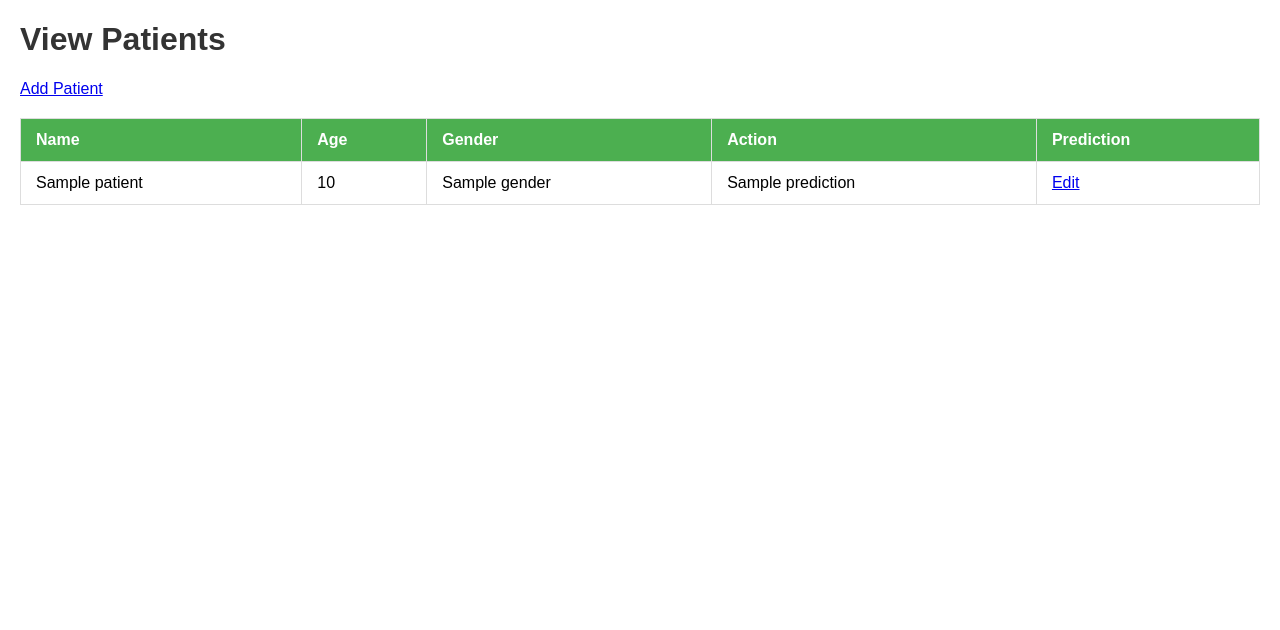
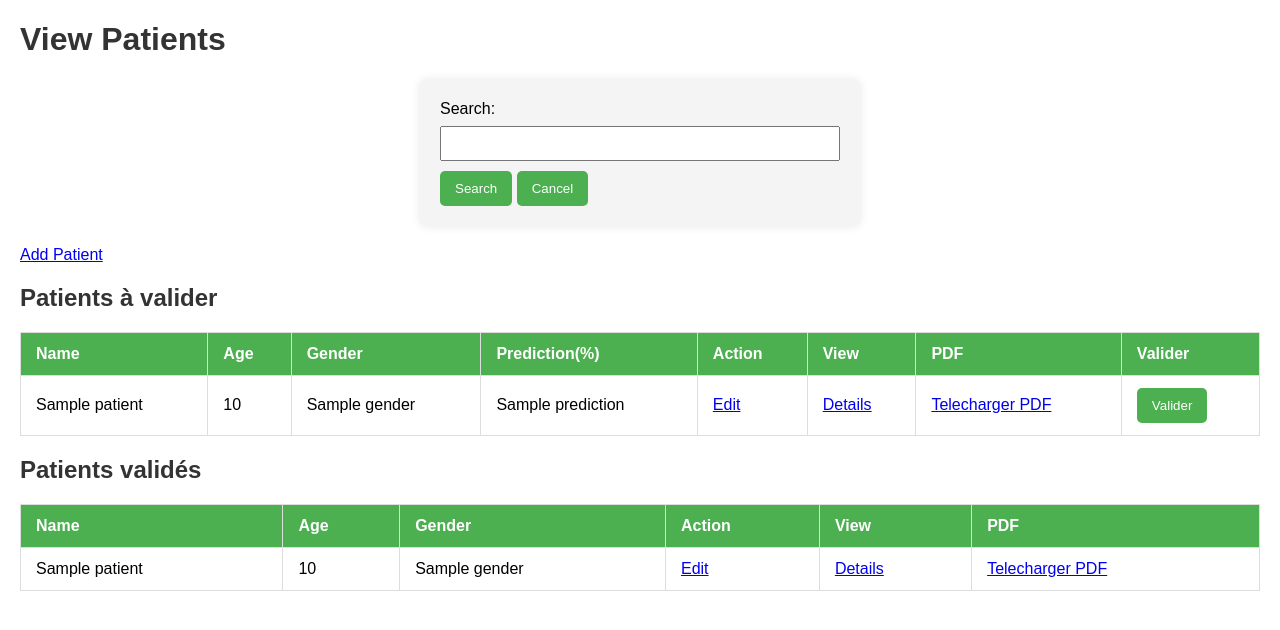
Before and after one commit to CyrilEnjalbert/b14_integration_brain_tumor, a FastAPI app: template templates/view_patients.html in a window 1280 px wide. Shown: the top 630 px of the page. Run offline with FastAPI, Linux system fonts and the light colour scheme; the template is opened without the code that fills it: most values are stand-ins (such as "Sample title", 1, 10 or a date in 2020).

Commit message:
front update view patients

```diff
--- a/app.py
+++ b/app.py
@@ -2,18 +2,19 @@ import uvicorn
 from fastapi import FastAPI, Request
 from fastapi.staticfiles import StaticFiles
 from fastapi.templating import Jinja2Templates
-from fastapi.responses import HTMLResponse, RedirectResponse, JSONResponse
+from fastapi.responses import HTMLResponse, RedirectResponse, JSONResponse, Response
 from pymongo import MongoClient
 from bson import ObjectId
 from pydantic import BaseModel
 from typing import Optional
 import requests
+from weasyprint import HTML
 
 
 app = FastAPI()
 
 # Connexion à la base de données MongoDB
-client = MongoClient("mongodb://root:example@localhost:27017/")
+client = MongoClient("mongodb://localhost:27017")
 db = client["braintumor"]  # Remplacez "your_database_name" par le nom de votre base de données MongoDB
 
 
@@ -39,7 +40,7 @@ class PatientViewModel(BaseModel):
     age: int
     gender: str
     id: str
-    prediction: Optional[str]
+    prediction: Optional[float]
 
 
 # Modèle Pydantic pour les prédictions (à adapter selon vos besoins)
@@ -88,7 +89,7 @@ async def add_patient_post(patient: PatientModel):
     # URL of the FastAPI endpoint
 
     # Send a POST request to the endpoint
-    requests.post( f"http://localhost:8000/predict")
+    requests.post("http://localhost:8000/predict")
     return JSONResponse(content={"redirect_url": "/view_patients"})
 
 
@@ -115,6 +116,52 @@ async def edit_patient_post(patient_id: str, patient: PatientUpdateModel):
     db.patients.update_one({"_id": ObjectId(patient_id)}, {"$set": patient.model_dump()})
     return RedirectResponse(url="/view_patients")
 
+# --------------------------------------------
+
+
+@app.get("/download_pdf_predict")
+async def download_pdf_predict():
+    # Créer le HTML avec les données des patients
+    html_content = """
+    <html>
+    <head><title>Predictions PDF</title></head>
+    <body>
+        <h1>Predictions PDF</h1>
+        <table border="1">
+            <thead>
+                <tr>
+                    <th></th>
+                    <th>Age</th>
+                    <th>Gender</th>
+                    <th>Prediction</th>
+                </tr>
+            </thead>
+            <tbody>
+                <tr>
+                    <td>John Doe</td>
+                    <td>30</td>
+                    <td>Male</td>
+                    <td>0.75</td>
+                </tr>
+                <tr>
+                    <td>Jane Doe</td>
+                    <td>25</td>
+                    <td>Female</td>
+                    <td>0.80</td>
+                </tr>
+            </tbody>
+        </table>
+    </body>
+    </html>
+    """
+
+    # Générer le PDF à partir du HTML
+    pdf_bytes = HTML(string=html_content).write_pdf()
+
+    # Renvoyer le PDF comme une réponse HTTP
+    response = Response(content=pdf_bytes, media_type='application/pdf')
+    response.headers['Content-Disposition'] = 'attachment; filename="predictions_tumor.pdf"'
+    return response
 
 if __name__ == '__main__':
     import uvicorn
--- a/model_api/main.py
+++ b/model_api/main.py
@@ -22,7 +22,7 @@ logged_model = 'runs:/2643540303a44773955ae0cd8d441403/models'
 loaded_model = mlflow.pyfunc.load_model(logged_model)
 
 # Connexion à la base de données MongoDB
-client = MongoClient("mongodb://root:example@localhost:27017/")
+client = MongoClient("mongodb://localhost:27017")
 db = client["braintumor"]
 
 # Pydantic Model for Patient Data
--- a/templates/edit_patient.html
+++ b/templates/edit_patient.html
@@ -27,6 +27,9 @@
         <option value="female" {{ "selected" if patient.gender == "female" else "" }}>Female</option>
     </select>
     <br>
+
+    <label for="image">Image</label>
+        <input type="file" id="image" name="image" accept="image/*" required>
 
     <!-- Ajouter un champ caché pour stocker l'ID du patient -->
     <input type="hidden" id="patientId" name="patientId" value="{{ patient_id }}">
--- a/templates/view_patients.html
+++ b/templates/view_patients.html
@@ -12,16 +12,29 @@
 <body>
     <h1>View Patients</h1>
 
+    <!-- Formulaire de recherche -->
+    <form id="searchForm" method="GET" action="/search_patients">
+        <label for="searchInput">Search:</label>
+        <input type="text" id="searchInput" name="search">
+        <button type="submit">Search</button>
+        <button type="button" id="searchAllButton">Cancel</button>
+    </form>
+
     <a href="{{ url_for('add_patient') }}">Add Patient</a>
 
+    <!-- Tableau des patients invalidés-->
+    <h2>Patients à valider</h2>
     <table border="1">
         <thead>
             <tr>
                 <th>Name</th>
                 <th>Age</th>
                 <th>Gender</th>
+                <th>Prediction(%)</th>
                 <th>Action</th>
-                <th>Prediction</th>
+                <th>View</th>
+                <th>PDF</th>
+                <th>Valider</th>
             </tr>
         </thead>
         <tbody>
@@ -31,12 +44,64 @@
                     <td>{{ patient.age }}</td>
                     <td>{{ patient.gender }}</td>
                     <td>{{ patient.prediction }}</td>
+
                     <td>
                         <a href="{{ url_for('edit_patient', patient_id=patient.id) }}">Edit</a>
                     </td>
+                    <td><a href="{{ url_for('edit_patient', patient_id=patient.id) }}">Details</a></td>
+
+                    <td><a href="{{ url_for('download_pdf_predict') }}">Telecharger PDF</a></td>
+                    <td><button onclick="confirmValider('{{ patient.id }}')">Valider</button></td>
                 </tr>
             {% endfor %}
         </tbody>
     </table>
+
+    <!-- Tableau des patients validés -->
+    <h2>Patients validés</h2>
+    <table border="1">
+        <thead>
+            <tr>
+                <th>Name</th>
+                <th>Age</th>
+                <th>Gender</th>
+                <th>Action</th>
+                <th>View</th>
+                <th>PDF</th>
+            </tr>
+        </thead>
+        <tbody>
+            {% for patient in patients %}
+                <tr>
+                    <td>{{ patient.name }}</td>
+                    <td>{{ patient.age }}</td>
+                    <td>{{ patient.gender }}</td>
+                    <td>
+                        <a href="{{ url_for('edit_patient', patient_id=patient.id) }}">Edit</a>
+                    </td>
+                    <td><a href="{{ url_for('edit_patient', patient_id=patient.id) }}">Details</a></td>
+                    <td><a href="{{ url_for('download_pdf_predict') }}">Telecharger PDF</a></td>
+                </tr>
+            {% endfor %}
+        </tbody>
+    </table>
+
+    <script>
+        // JavaScript pour soumettre le formulaire de recherche
+        document.getElementById('searchForm').addEventListener('submit', function(event) {
+            event.preventDefault(); // Empêcher le formulaire de se soumettre normalement
+            const searchInput = document.getElementById('searchInput').value;
+            // Rediriger vers la route de recherche avec le paramètre de recherche
+            window.location.href = '/search_patients?search=' + searchInput;
+        });
+
+        // JavaScript pour rechercher tous les utilisateurs
+        document.getElementById('searchAllButton').addEventListener('click', function(event) {
+            // Empêcher le comportement par défaut du bouton (changement d'URL)
+            event.preventDefault();
+            // Rediriger vers la route de vue des patients sans aucun paramètre de recherche
+            window.location.href = '/view_patients';
+        });
+    </script>
 </body>
 </html>
```
Also changed, not shown: templates/add_patient.html (+9 -11 lines), 1 other file.
